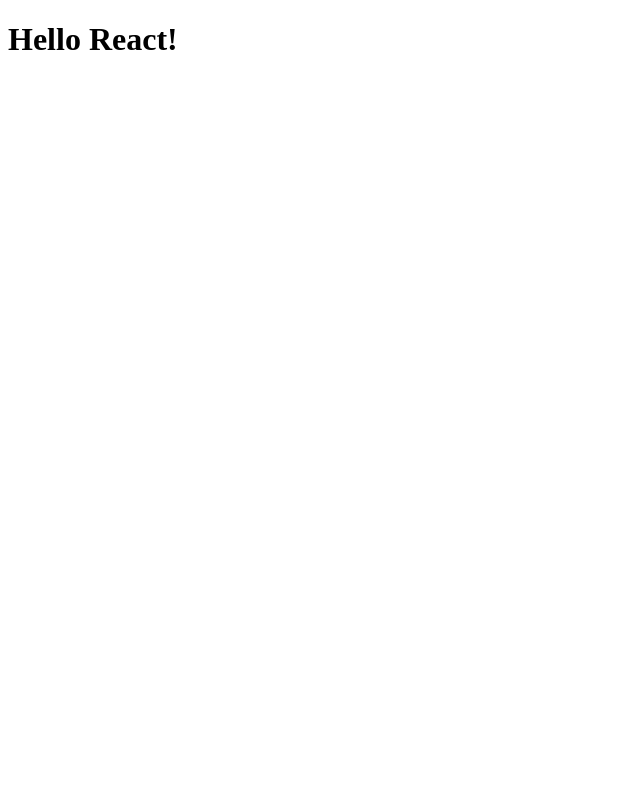
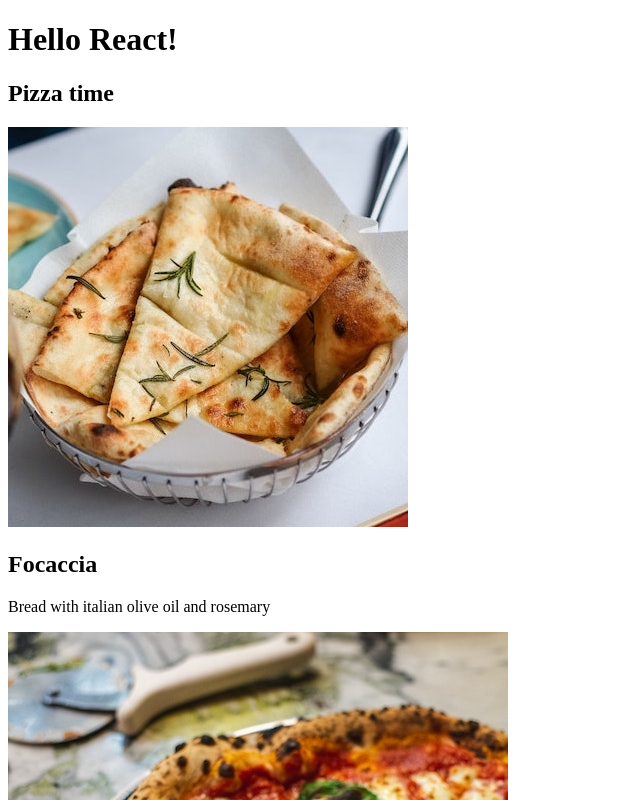
Before and after one commit to e1ysse/Menagerie-Of-Practice, a React (Vite) app in the folder blankset/: page / in a window 1280 px wide. Shown: the top 800 px of the page, without its empty margins (0-640 px from the left). Built offline with nearby package versions, Linux system fonts and the light colour scheme.

Commit message:
the proper index added

```diff
--- a/blankset/src/index.jsx
+++ b/blankset/src/index.jsx
@@ -1,11 +1,40 @@
 import React from 'react';
 import ReactDOM from 'react-dom/client';
+import {getAllPizza} from "../public/data.js";
+
+const pizzaData = getAllPizza();
+console.log(pizzaData); //just for debugging
 
 function App() {
     return <>
         <h1>Hello React!</h1>
+        <Pizza />
         </>;
 }
 
+function Pizza(){
+    return(
+        <>
+            <h2>Pizza time</h2>
+            {pizzaData.map(
+                    pizItem =>{
+                        return(
+                            <>
+                                <img src={`../public/${pizItem.photoName}`} alt={`A picture of a ${pizItem.name}`}/>
+                                <h2>{pizItem.name}</h2>
+                                <p>{pizItem.ingredients}</p>
+                            </>
+                        );
+                    }
+                )
+            }
+        </>
+    );
+}
+
 const root = ReactDOM.createRoot(document.getElementById("root"));
-root.render(<App />);
+root.render(
+    <React.StrictMode>
+        <App />
+    </React.StrictMode>
+);
```
